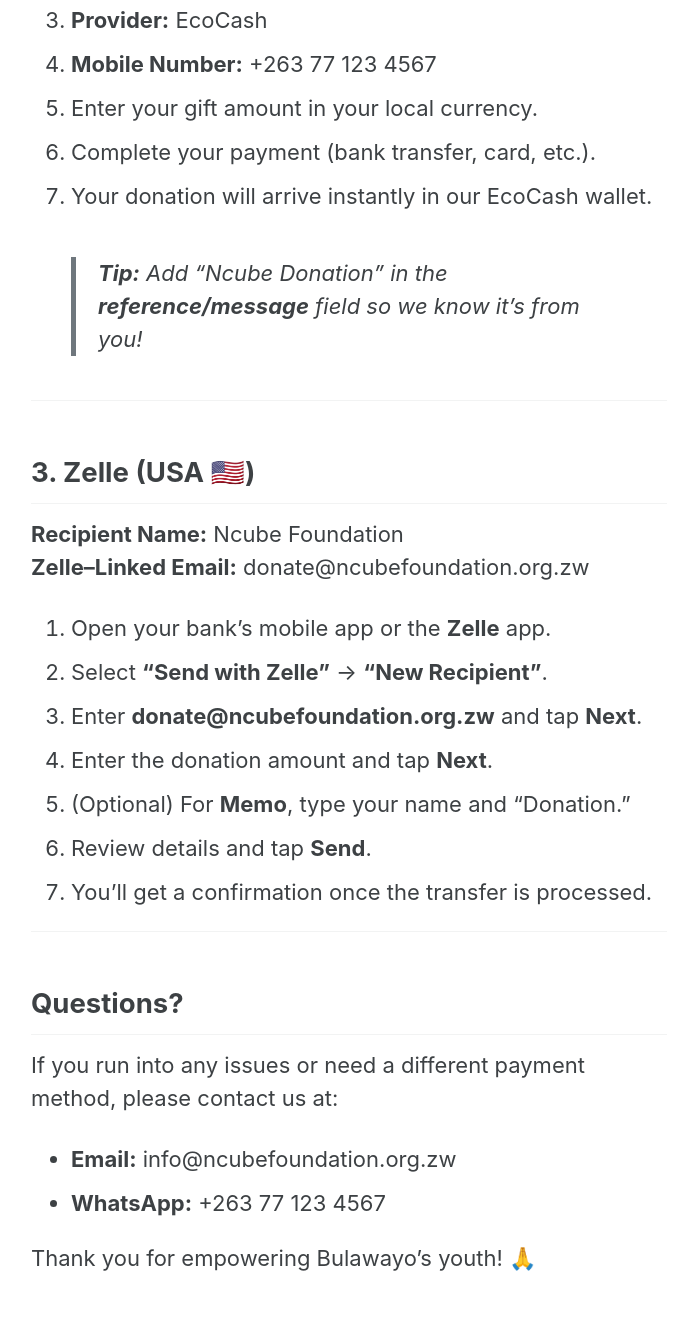
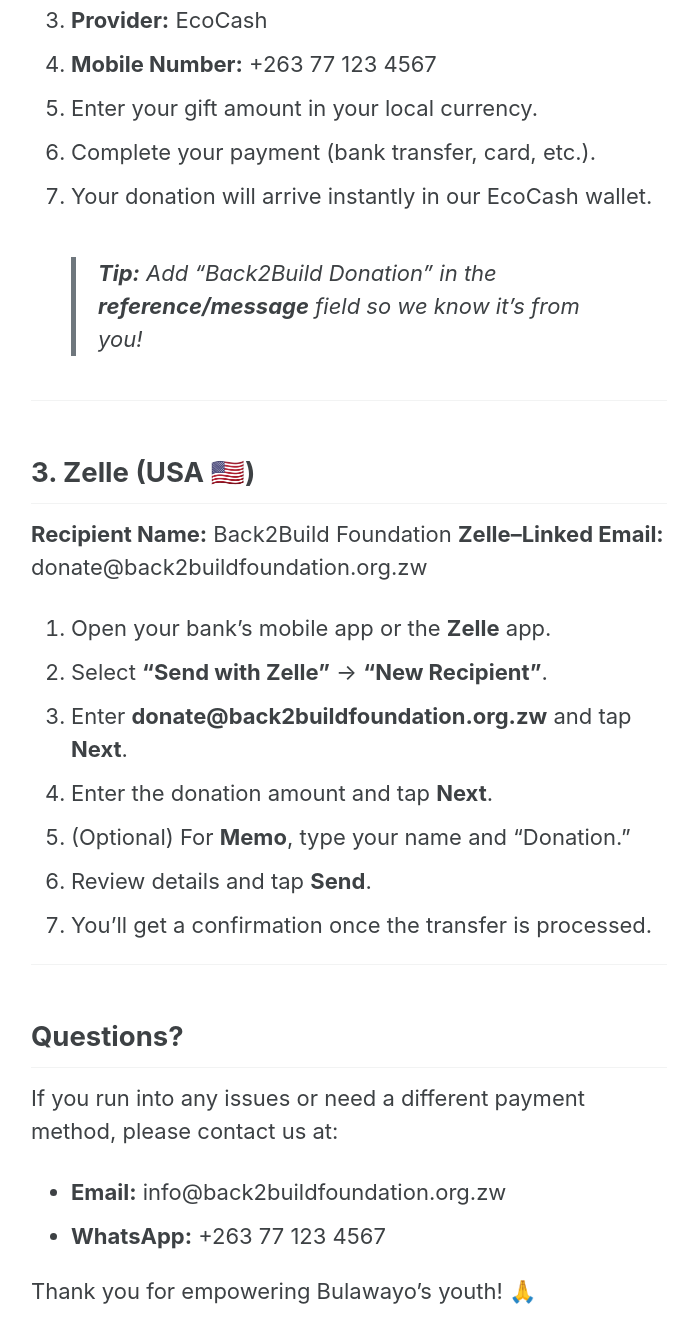
Before and after one commit to back2build/back2build.github.io, a Jekyll site: the page built from _pages/donate.md, in a window 1280 px wide and 1400 px high, scrolled down 1349 px. Shown: the top 1343 px of the window, without its empty margins (291-984 px from the left). Built offline with Jekyll 4.4.1, drawn with Linux system fonts in a browser that asks for light colours; cached includes are drawn as plain includes; some of the changed text lies outside the part shown.

Commit message:
Replace Ncube with Back2Build

```diff
--- a/_config.yml
+++ b/_config.yml
@@ -17,7 +17,7 @@ minimal_mistakes_skin    : "default" # "air", "aqua", "contrast", "dark", "dirt"
 # Site Settings
 locale                   : "en-US"
 rtl                      : # true, false (default) # turns direction of the page into right to left for RTL languages
-title                    : "Ncube Foundation"
+title                    : "Back2Build"
 title_separator          : "-"
 subtitle                 : # site tagline that appears below site title in masthead
 name                     : "Your Name"
--- a/_pages/donate.md
+++ b/_pages/donate.md
@@ -5,7 +5,7 @@ permalink: /donate/
 ---
 
 
-# Donate to Ncube Foundation
+# Donate to Back2Build Foundation
 
 Your gift helps ambitious students in Bulawayo access education, mentorship, and opportunity. Choose your preferred method below:
 
@@ -13,7 +13,7 @@ Your gift helps ambitious students in Bulawayo access education, mentorship, and
 
 ## 1. EcoCash (Zimbabwe 🇿🇼)
 
-**Account Name:** Ncube Foundation
+**Account Name:** Back2Build Foundation
 **EcoCash Number:** +263 77 123 4567
 **Reference:** Your Name / “Donation”
 
@@ -39,18 +39,18 @@ We accept WorldRemit transfers directly into our local EcoCash wallet.
 6. Complete your payment (bank transfer, card, etc.).
 7. Your donation will arrive instantly in our EcoCash wallet.
 
-> **Tip:** Add “Ncube Donation” in the **reference/message** field so we know it’s from you!
+> **Tip:** Add “Back2Build Donation” in the **reference/message** field so we know it’s from you!
 
 ---
 
 ## 3. Zelle (USA 🇺🇸)
 
-**Recipient Name:** Ncube Foundation
-**Zelle–Linked Email:** donate@ncubefoundation.org.zw
+**Recipient Name:** Back2Build Foundation
+**Zelle–Linked Email:** donate@back2buildfoundation.org.zw
 
 1. Open your bank’s mobile app or the **Zelle** app.
 2. Select **“Send with Zelle”** → **“New Recipient”**.
-3. Enter **donate@ncubefoundation.org.zw** and tap **Next**.
+3. Enter **donate@back2buildfoundation.org.zw** and tap **Next**.
 4. Enter the donation amount and tap **Next**.
 5. (Optional) For **Memo**, type your name and “Donation.”
 6. Review details and tap **Send**.
@@ -63,7 +63,7 @@ We accept WorldRemit transfers directly into our local EcoCash wallet.
 
 If you run into any issues or need a different payment method, please contact us at:
 
-- **Email:** info@ncubefoundation.org.zw
+- **Email:** info@back2buildfoundation.org.zw
 - **WhatsApp:** +263 77 123 4567
 
 Thank you for empowering Bulawayo’s youth! 🙏
```
Also changed, not shown: _pages/home.md (+5 -5 lines).
